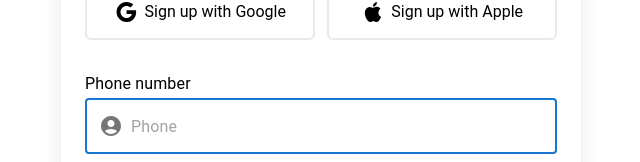
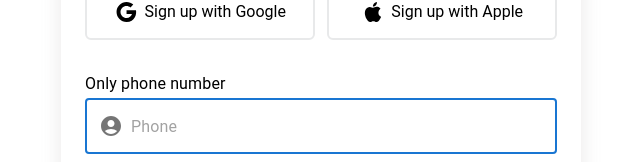
Before and after one commit to TimurRahkmatov/TEACHER_HELPER, a React (Vite) app: page /signup in a window 1280 px wide. Shown: the part 264-426 px from the top of the page, without its empty margins (319-959 px from the left). Built offline with nearby package versions, Linux system fonts and the light colour scheme; no server answers.

Commit message:
edit labels in sign in and up pages

```diff
--- a/src/Components/Forms/CreateResources/index.tsx
+++ b/src/Components/Forms/CreateResources/index.tsx
@@ -81,11 +81,7 @@ const CreateResourcesForm = () => {
               placeholder="Mavzuni nomini yozing"
               labelId="monday_select"
             >
-              {state?.topics.map((item:any) => (
-                <MenuItem value={10}>{item?.topic_name}</MenuItem>
-              ))}
-              <MenuItem value={20}>Tenglamalar</MenuItem>
-              <MenuItem value={30}>Kvadrat tenglamalar</MenuItem>
+
             </Select>
           </Box>
           <Box sx={{ width: "50%" }}>
--- a/src/Components/Forms/SignInForm/index.tsx
+++ b/src/Components/Forms/SignInForm/index.tsx
@@ -57,7 +57,7 @@ const SignInForm = () => {
           }}
           htmlFor="phoneNumber"
         >
-          E-mail or phone number
+          Only phone number
         </FormLabel>
         <TextField
           onChange={(e) => setUsername(e.target.value)}
--- a/src/Components/Forms/SignUpForm/index.tsx
+++ b/src/Components/Forms/SignUpForm/index.tsx
@@ -72,7 +72,7 @@ const SignUpForm = () => {
           }}
           htmlFor="phone"
         >
-          Phone number
+          Only phone number
         </FormLabel>
         <TextField
           variant="outlined"
```
